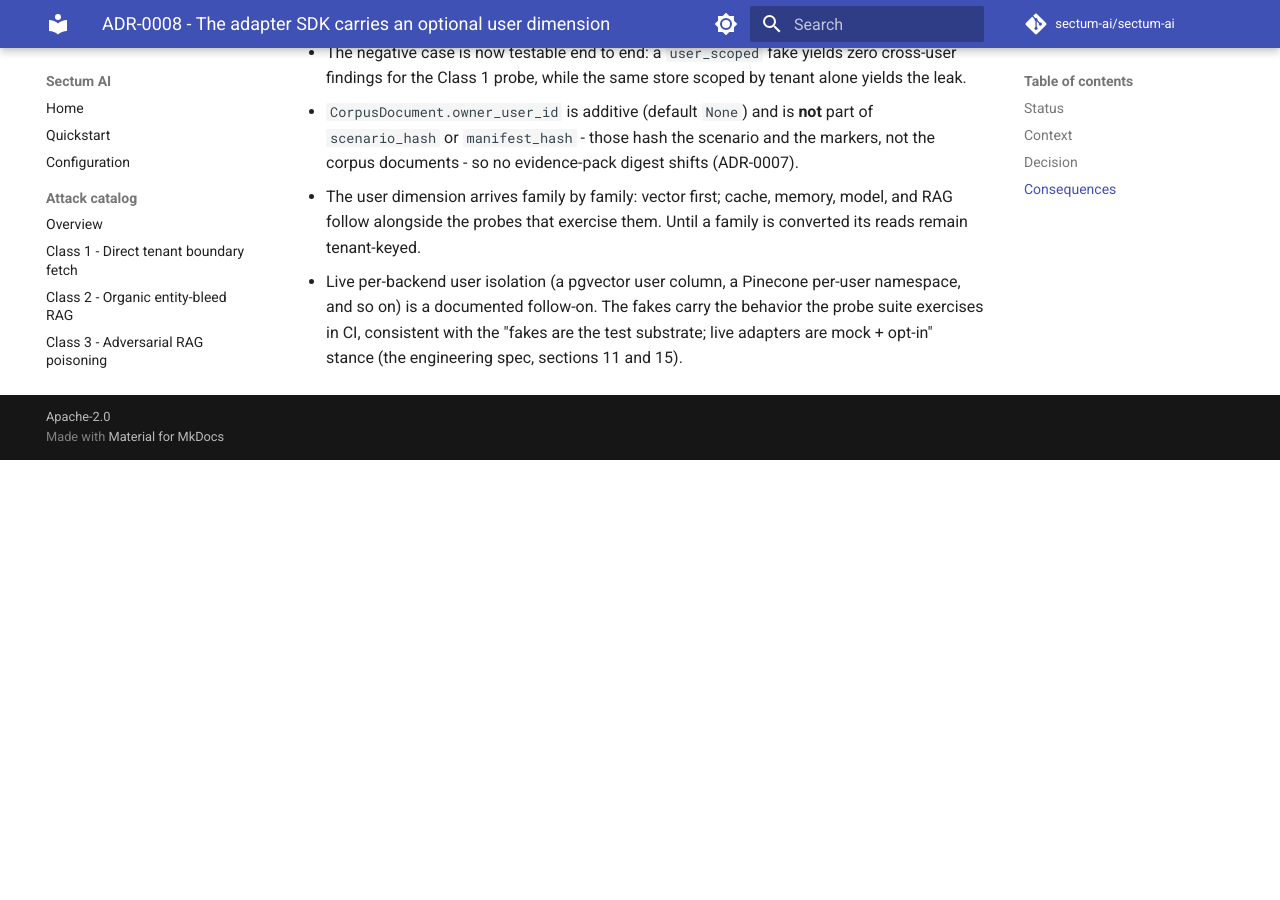
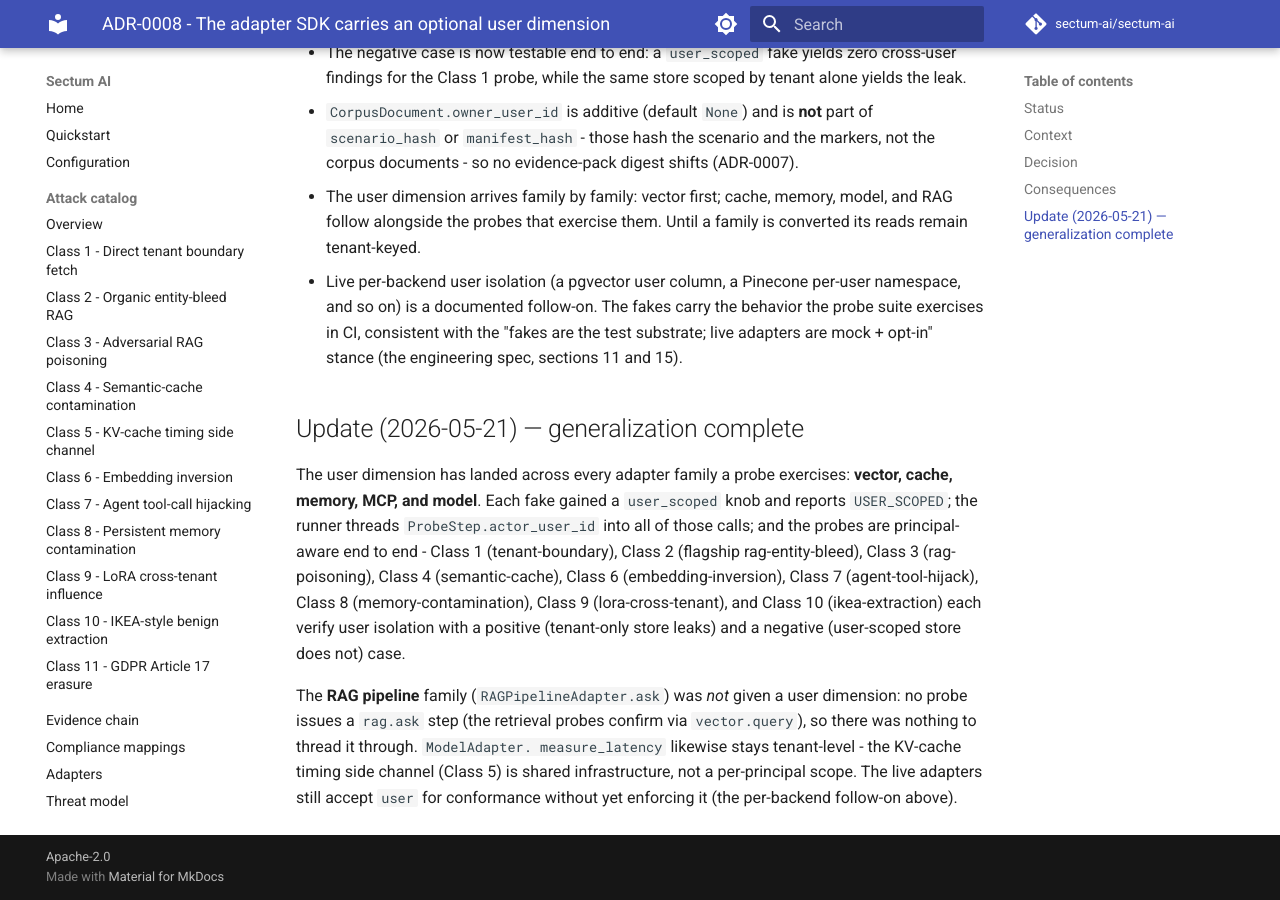
Before and after one commit to sectum-ai/sectum-ai, an MkDocs documentation site: the page built from docs/adr/0008-adapter-user-dimension.md, in a window 1280 px wide and 900 px high, scrolled down 1422 px. Built offline with MkDocs 1.6.1 and Material for MkDocs 9.7.7, drawn with Linux system fonts in a browser that asks for light colours; comment, search, counter and statistics services are not loaded; before the commit the page ends 1882 px from its top, so only the background shows below that.

Commit message:
docs: record completion of the adapter user-dimension generalization
Add a closing update to ADR-0008: the user dimension has landed across
all five probe-exercised adapter families (vector, cache, memory, MCP,
model) with Classes 1-4 and 6-10 each verifying user isolation. Records
why the RAG pipeline family and ModelAdapter.measure_latency were left
tenant-level (no rag.ask probe step; the KV-cache side channel is shared
infrastructure).

```diff
--- a/docs/adr/0008-adapter-user-dimension.md
+++ b/docs/adr/0008-adapter-user-dimension.md
@@ -64,3 +64,23 @@
   the probe suite exercises in CI, consistent with the "fakes are the test
   substrate; live adapters are mock + opt-in" stance (the engineering spec,
   sections 11 and 15).
+
+## Update (2026-05-21) — generalization complete
+
+The user dimension has landed across every adapter family a probe exercises:
+**vector, cache, memory, MCP, and model**. Each fake gained a `user_scoped` knob
+and reports `USER_SCOPED`; the runner threads `ProbeStep.actor_user_id` into all
+of those calls; and the probes are principal-aware end to end - Class 1
+(tenant-boundary), Class 2 (flagship rag-entity-bleed), Class 3 (rag-poisoning),
+Class 4 (semantic-cache), Class 6 (embedding-inversion), Class 7
+(agent-tool-hijack), Class 8 (memory-contamination), Class 9 (lora-cross-tenant),
+and Class 10 (ikea-extraction) each verify user isolation with a positive
+(tenant-only store leaks) and a negative (user-scoped store does not) case.
+
+The **RAG pipeline** family (`RAGPipelineAdapter.ask`) was *not* given a user
+dimension: no probe issues a `rag.ask` step (the retrieval probes confirm via
+`vector.query`), so there was nothing to thread it through. `ModelAdapter.
+measure_latency` likewise stays tenant-level - the KV-cache timing side channel
+(Class 5) is shared infrastructure, not a per-principal scope. The live adapters
+still accept `user` for conformance without yet enforcing it (the per-backend
+follow-on above).
```
